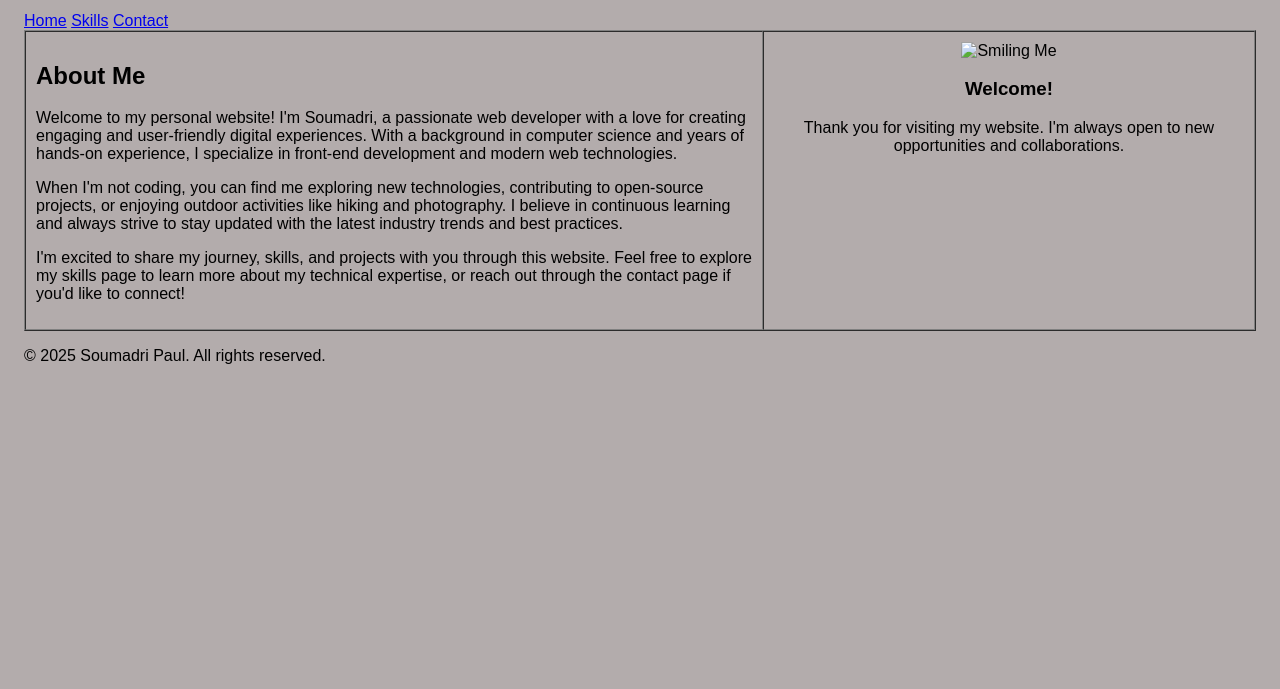
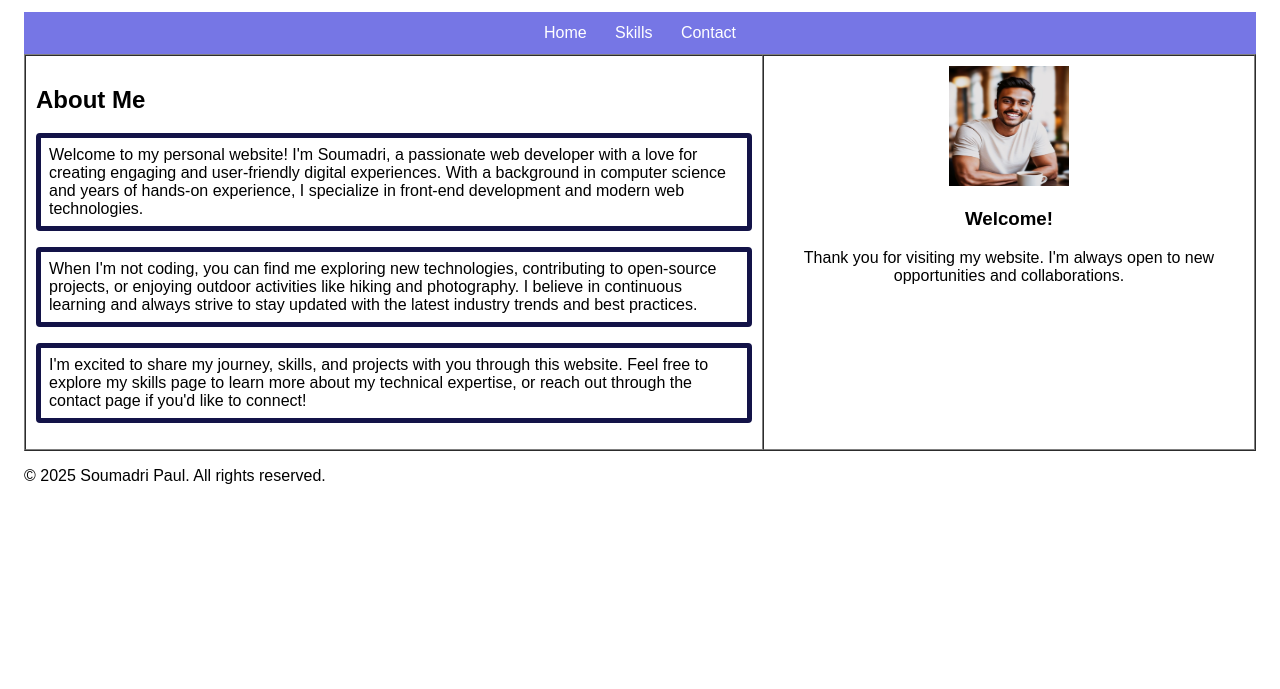
Before and after one commit to soumadripaul/BCC-Internship, a plain HTML site: page index.html in a window 1280 px wide. Shown: the part 111-800 px from the top of the page. Drawn offline with Linux system fonts and the light colour scheme.

Commit message:
new commit

```diff
--- a/index.html
+++ b/index.html
@@ -22,14 +22,14 @@
                 <td width="60%" valign="top">
                     <section>
                         <h2>About Me</h2>
-                        <p>Welcome to my personal website! I'm Soumadri, a passionate web developer with a love for creating engaging and user-friendly digital experiences. With a background in computer science and years of hands-on experience, I specialize in front-end development and modern web technologies.</p>
-                        <p>When I'm not coding, you can find me exploring new technologies, contributing to open-source projects, or enjoying outdoor activities like hiking and photography. I believe in continuous learning and always strive to stay updated with the latest industry trends and best practices.</p>
-                        <p>I'm excited to share my journey, skills, and projects with you through this website. Feel free to explore my skills page to learn more about my technical expertise, or reach out through the contact page if you'd like to connect!</p>
+                        <p class="P1">Welcome to my personal website! I'm Soumadri, a passionate web developer with a love for creating engaging and user-friendly digital experiences. With a background in computer science and years of hands-on experience, I specialize in front-end development and modern web technologies.</p>
+                        <p id="P2">When I'm not coding, you can find me exploring new technologies, contributing to open-source projects, or enjoying outdoor activities like hiking and photography. I believe in continuous learning and always strive to stay updated with the latest industry trends and best practices.</p>
+                        <p id="P3">I'm excited to share my journey, skills, and projects with you through this website. Feel free to explore my skills page to learn more about my technical expertise, or reach out through the contact page if you'd like to connect!</p>
                     </section>
                 </td>
                 <td width="40%" valign="top" align="center">
                     <section>
-                        <img src="AI 005.jpg" alt="Smiling Me" width="120" height="120"><br>
+                        <img src="AI 003.jpg" alt="Smiling Me" width="120" height="120"><br>
                         <h3>Welcome!</h3>
                         <p>Thank you for visiting my website. I'm always open to new opportunities and collaborations.</p>
                     </section>
--- a/style.css
+++ b/style.css
@@ -7,6 +7,44 @@ body{
     font-family: Arial, sans-serif;
     margin: 12px;
     padding: 12px;
-    background-color: #b3acac;
-
+    background-color: white;
 }
+.P1{
+    border-width:5px;
+    border-style: solid;
+    border-color: rgb(19, 19, 72);
+    padding: 8px;
+    background-color: white;
+    border-radius: 4px;
+}
+#P2{
+    border-width:5px;
+    border-style: solid;
+    border-color: rgb(19, 19, 72);
+    padding: 8px;
+    background-color: white;
+    border-radius: 4px;
+}
+#P3{
+    border-width:5px;
+    border-style: solid;
+    border-color: rgb(19, 19, 72);
+    padding: 8px;
+    background-color: white;
+    border-radius: 4px;
+}
+nav{
+    background-color: rgb(118, 118, 229);
+    color: white;
+    padding: 12px;
+    text-align: center;
+}
+nav a{
+    color: white;
+    text-decoration: none;
+    padding: 8px 12px;
+}
+nav a:hover{
+    background-color: white;
+    color: rgb(88, 88, 167);
+}
```
Also changed, not shown: AI 003.jpg (added).
